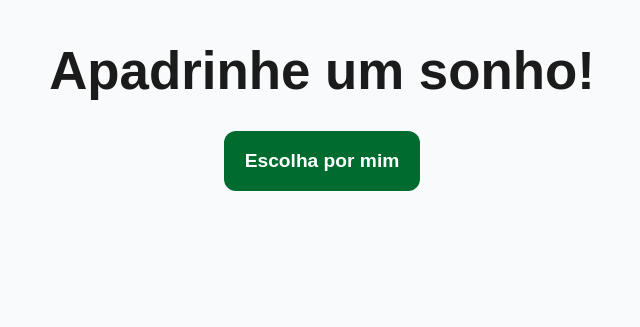
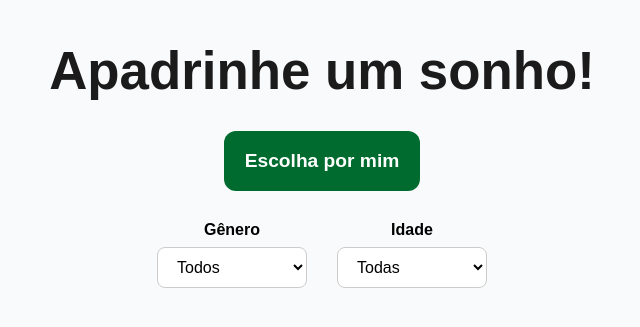
Before and after one commit to amandaaluzc/solidare-g5, a Django app: page /pagina-exibicao/ in a window 1280 px wide. Shown: the part 80-407 px from the top of the page, without its empty margins (318-958 px from the left). Run offline with Django 5.2, Linux system fonts and the light colour scheme; data that the repository does not hold is empty; parts of the project's set-up code (start-up, migrations or seed data) failed here and were passed over.

Commit message:
adicionando modelo de filtro por idade e genero

```diff
--- a/apadrinhamento/templates/pagina_exibição.html
+++ b/apadrinhamento/templates/pagina_exibição.html
@@ -6,7 +6,28 @@
         <meta name="viewport" content="width=device-width, initial-scale=1.0">
     <title>Apadrinhamento</title>
     <style>
+        .filtro-group {
+            margin-bottom: 15px;
+        }
 
+        .filtro-select {
+            padding: 10px 15px;
+            border-radius: 8px;
+            border: 1px solid #ccc;
+            font-size: 1rem;
+            min-width: 150px;
+            background-color: white;
+            cursor: pointer;
+        }
+
+        .filtro-select:focus {
+            outline: none;
+            border-color: #006b2e;
+        }
+
+        #limpar-filtros:hover {
+            background-color: #e0e0e0;
+        }
         .placeholder-image img{
             width: 100%;
             height: 100%;
@@ -339,7 +360,32 @@
     <div style="text-align: center; margin-bottom: 30px;">
         <button id="btn-aleatorio" class="btn-aleatorio">Escolha por mim</button>
     </div>
+    <div class="filtros-container" style="text-align: center; margin: 20px auto; max-width: 800px;">
+        <div style="display: flex; justify-content: center; gap: 30px; flex-wrap: wrap;">
+            <!-- Filtro por Gênero -->
+            <div class="filtro-group">
+                <label for="filtro-genero" style="display: block; margin-bottom: 8px; font-weight: bold;">Gênero</label>
+                <select id="filtro-genero" class="filtro-select">
+                    <option value="todos">Todos</option>
+                    <option value="M">Menino</option>
+                    <option value="F">Menina</option>
+                </select>
+            </div>
 
+            <!-- Filtro por Idade -->
+            <div class="filtro-group">
+                <label for="filtro-idade" style="display: block; margin-bottom: 8px; font-weight: bold;">Idade</label>
+                <select id="filtro-idade" class="filtro-select">
+                    <option value="todos">Todas</option>
+                    <option value="0-5">0-5 anos</option>
+                    <option value="6-10">6-10 anos</option>
+                    <option value="11-15">11-15 anos</option>
+                    <option value="16+">16+ anos</option>
+                </select>
+            </div>
+
+        </div>
+    </div>
     <div class="grid-container">
         {% for crianca in criancas %}
         <div class="card" data-id="{{ crianca.id }}">
```
